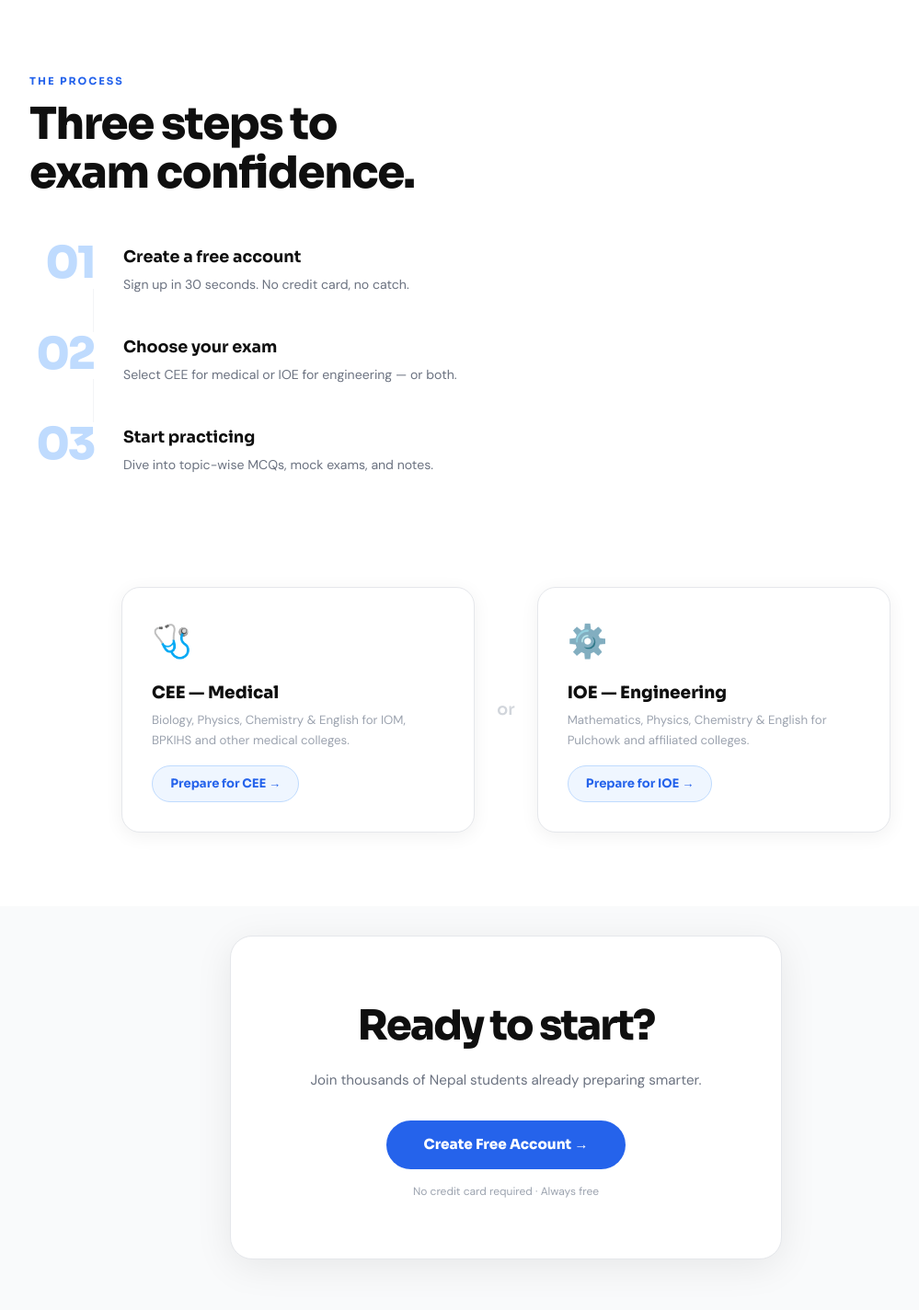
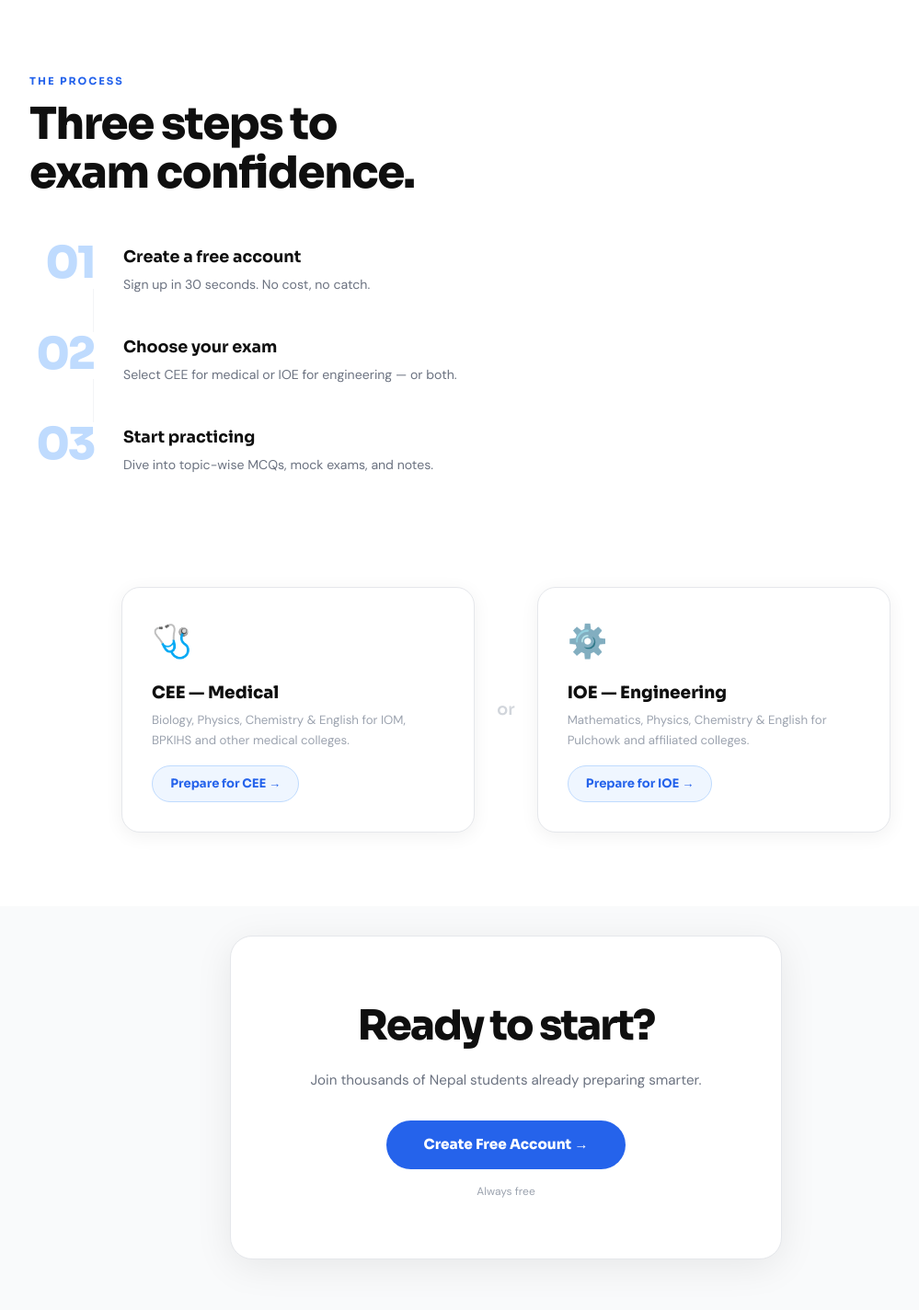
Before and after one commit to Code4Sake/NepalPrep, a React (Vite) app: page / in a window 1280 px wide. Shown: the part 1834-3258 px from the top of the page at 92% size, without its empty margins (90-1089 px from the left). Built offline with nearby package versions, Linux system fonts and the light colour scheme; no server answers.

Commit message:
do grammar changes

```diff
--- a/src/pages/Landing.jsx
+++ b/src/pages/Landing.jsx
@@ -112,7 +112,7 @@ export default function Landing() {
         <h2 className={styles.secTitle}>Three steps to<br />exam confidence.</h2>
         <div className={styles.steps}>
           {[
-            ['01', 'Create a free account', 'Sign up in 30 seconds. No credit card, no catch.'],
+            ['01', 'Create a free account', 'Sign up in 30 seconds. No cost, no catch.'],
             ['02', 'Choose your exam', 'Select CEE for medical or IOE for engineering — or both.'],
             ['03', 'Start practicing', 'Dive into topic-wise MCQs, mock exams, and notes.'],
           ].map(([num, title, desc], i, arr) => (
@@ -155,7 +155,7 @@ export default function Landing() {
           <h2 className={styles.ctaTitle}>Ready to start?</h2>
           <p className={styles.ctaSub}>Join thousands of Nepal students already preparing smarter.</p>
           <Link to="/signup" className={styles.ctaMainBtn}>Create Free Account →</Link>
-          <p className={styles.ctaNote}>No credit card required · Always free</p>
+          <p className={styles.ctaNote}>Always free</p>
         </div>
       </div>
 
```
